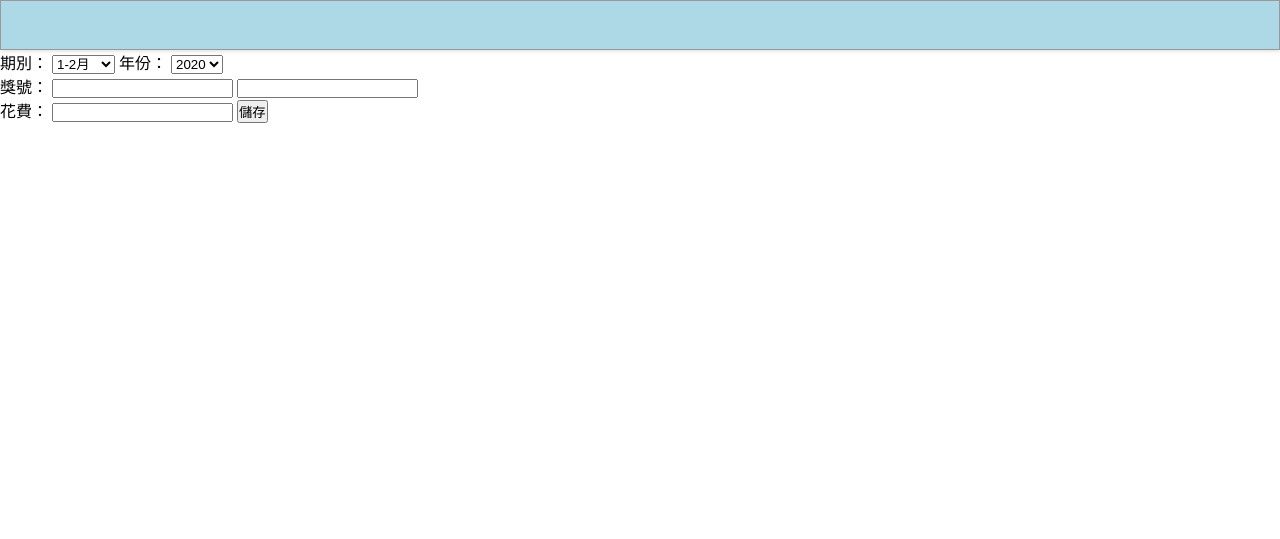
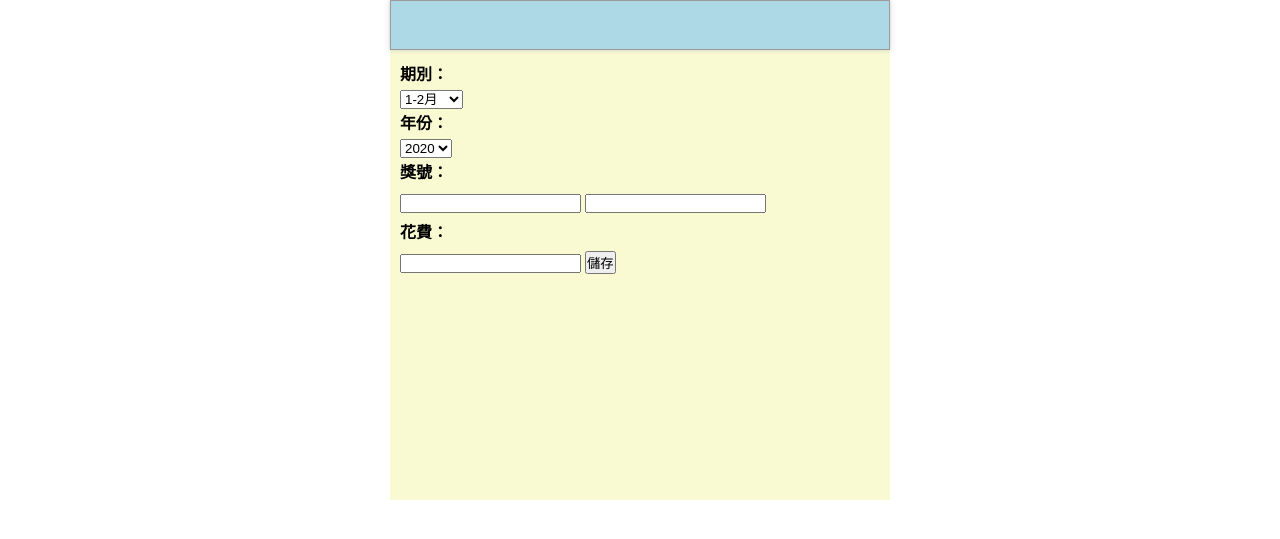
Before and after one commit to wdaweb/invoice-gikuankuan, a PHP site: page /invoice/ in a window 1280 px wide. Shown: the top 539 px of the page. Run offline with PHP 8.4, Linux system fonts and the light colour scheme; data that the repository does not hold is empty.

Commit message:
頁面小幅度調整

```diff
--- a/css/style.css
+++ b/css/style.css
@@ -10,7 +10,12 @@
     background: lightblue;
 }
 .form1{
-    width: 200px;
+    width: 500px;
     height: 500px;
     background: lightgoldenrodyellow;
+    margin:auto;
 }
+form{
+    padding: 10px;
+    line-height:30px;
+}
--- a/index.php
+++ b/index.php
@@ -1,3 +1,4 @@
+<div class="form1">
 <?php include_once "connect.php";?>
 <!-- include PDO 很方便 -->
 
@@ -16,7 +17,7 @@
 
 
 <form action="save_invoice.php" method="post">
-    期別：
+    <h4>期別：</h4>
         <select name="period">
         <option value="1">1-2月</option>
         <option value="2">3-4月</option>
@@ -25,18 +26,18 @@
         <option value="5">9-10月</option>
         <option value="6">11-12</option>
         </select>
-    年份：
+   <h4>年份：</h4>
     <select name="year">
         <option value="1">2020</option>
         <option value="2">2021</option>
         <option value="3">2022</option>
         </select>
         <br>
-    獎號：
+    <h4> 獎號：</h4>
     <input type="text" name="code">
     <input type="number" name="number">
     <br>
-    花費：
+    <h4>花費：</h4>
     <input type="number" name="expend">
     <input type="submit" value="儲存">
     <br>
@@ -44,5 +45,6 @@
     <!-- 共有 <?=$m?>張發票
     抓取最後一筆ID作為發票的總數 -->
 </form>
+</div>
 </body>
 </html>
```
